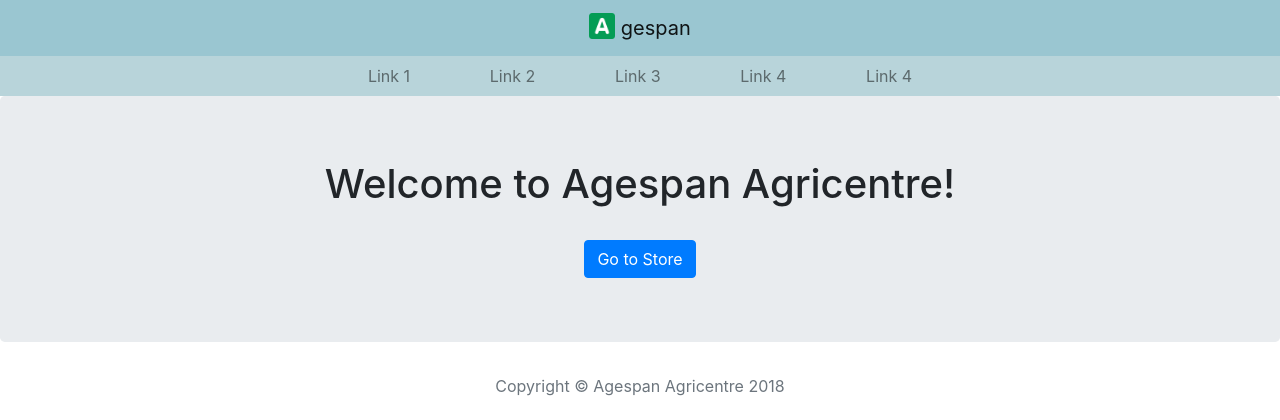
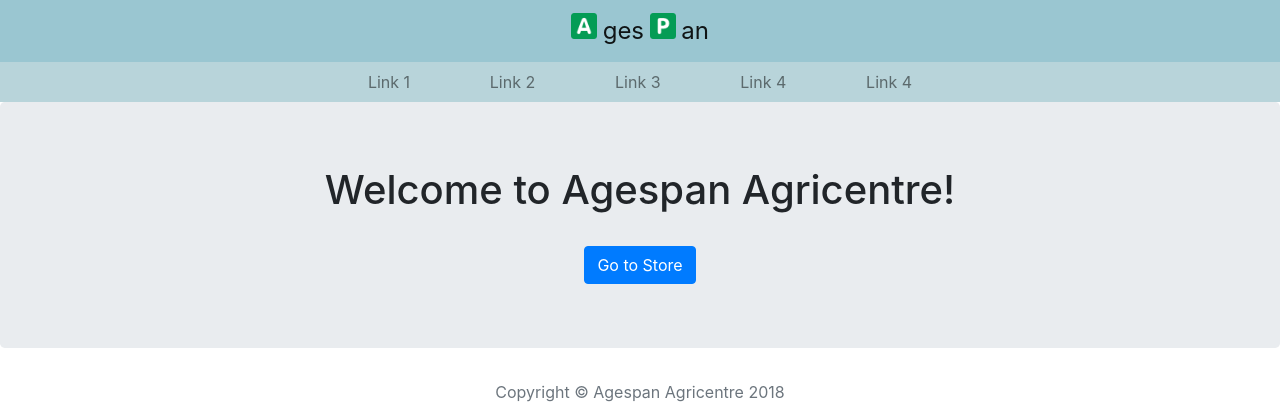
Before and after one commit to muraguri64/agespan, a Django app: page / in a window 1280 px wide. Shown: the top 420 px of the page. Run offline with Django 3.2, Linux system fonts and the light colour scheme; some libraries are stand-ins or nearby versions.

Commit message:
Style the base.html

```diff
--- a/agespan/templates/base.html
+++ b/agespan/templates/base.html
@@ -30,8 +30,10 @@
     <header>
         <nav class="navbar navbar-expand-md navbar-light bg-light flex-row" id="top_nav">
             <a class="navbar-brand mx-md-auto mr-auto" href="/">
-                <img src="{% static 'a.png' %}" height="100%" width="26" class="d-inline-block align-top"/>
-                gespan
+                <img src="{% static 'a.png' %}" height="100%" width="26" class="d-inline-block align-top" style="margin:0"/>
+                <font size="5">ges</font>
+                <img src="{% static 'p.png' %}" height="100%" width="26" class="d-inline-block align-top" style="margin:0"/>
+                <font size="5">an</font>
             </a>
             <button class="navbar-toggler ml-lg-0" type="button" data-toggle="collapse" data-target="#navbarContent">
                 <span class="navbar-toggler-icon"></span>
```
Also changed, not shown: agespan/static/p.png (added).
